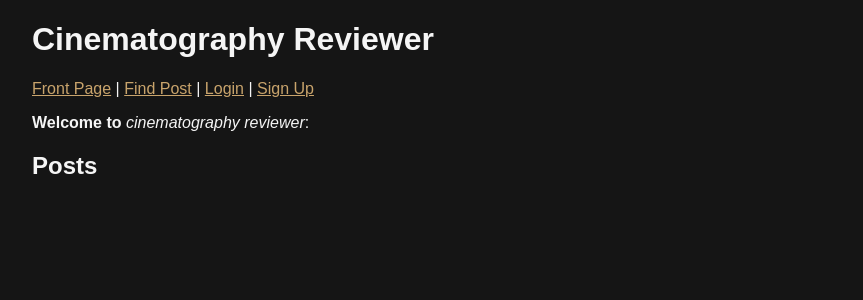
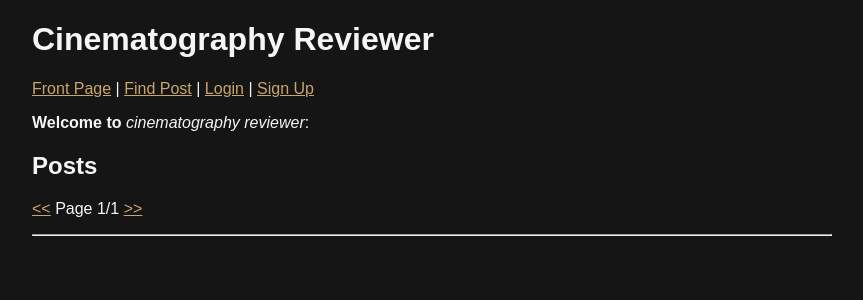
Before and after one commit to OliverLaaksoHY/Cinematography_Rater, a Flask app: page / in a window 1280 px wide. Shown: the top 300 px of the page, without its empty margins (208-1071 px from the left). Run offline with Flask 3, Linux system fonts and the light colour scheme; data that the repository does not hold is empty.

Commit message:
Add pages

```diff
--- a/app.py
+++ b/app.py
@@ -7,7 +7,7 @@ import users
 import secrets
 import re
 import markupsafe
-
+import math
 
 app = Flask(__name__)
 app.secret_key = str(secrets.token_hex(16))
@@ -56,11 +56,22 @@ def show_user(user_id):
     print(ratio["review_count_given"])
     return render_template("show_user.html", user=user, images=images, ratio=ratio)
 
+@app.route("/")
+@app.route("/<int:page>")
+def index(page=1):
+    page_size = 10
+    thread_count = images.get_image_count()
+    page_count = math.ceil(thread_count / page_size)
+    page_count = max(page_count, 1)
 
-@app.route("/")
-def index():
-    all_images = images.get_images()
-    return render_template("index.html", images=all_images)
+    if page < 1:
+        return redirect("/1")
+    if page > page_count:
+        return redirect("/" + str(page_count))
+
+    imgs = images.get_images(page, page_size)
+
+    return render_template("index.html", page=page, page_count=page_count, images=imgs)
 
 @app.route("/find_image")
 def find_image():
--- a/images.py
+++ b/images.py
@@ -39,7 +39,7 @@ def remove_image(image_id):
 
     sql = "DELETE FROM images WHERE id = ?"
     db.execute(sql, [image_id])
-def get_images():
+def get_images(page, page_size):
     sql = """
         SELECT I.id, I.title, U.id user_id, U.username, ROUND(AVG(R.overall_score),2) average_score, COUNT(R.id) review_count
         FROM images I
@@ -47,8 +47,17 @@ def get_images():
         LEFT JOIN Reviews R ON R.image_id = I.id
         GROUP BY I.id
         ORDER BY I.id DESC
+        LIMIT ? OFFSET ?
     """
-    return db.query(sql)
+    return db.query(sql, [page_size, (page-1)*page_size])
+
+def get_image_count():
+    sql = """
+        SELECT COUNT(id)
+        FROM images
+    """
+    result = db.query(sql)
+    return result[0][0]
 
 def search_image(query):
     sql = """
--- a/templates/index.html
+++ b/templates/index.html
@@ -18,5 +18,11 @@
   Review-Count: {{ image.review_count }}
 </div>
 {% endfor %}
-</ul>
+<p>
+  <a href="/{{ page - 1 }}">&lt;&lt;</a>
+  Page {{ page }}/{{ page_count }}
+  <a href="/{{ page + 1 }}">&gt;&gt;</a>
+</p>
+<hr />
+
 {% endblock %}
```
